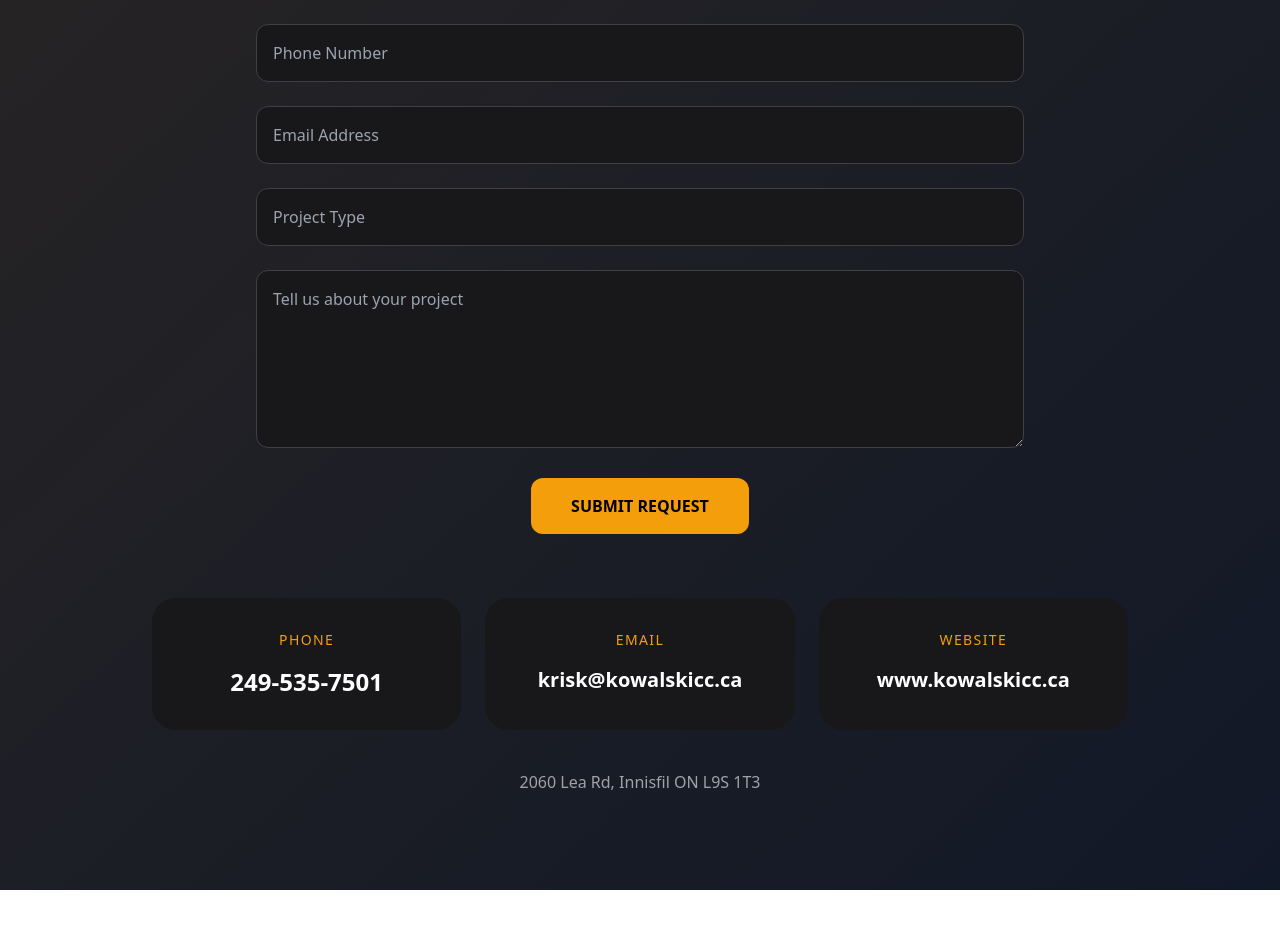
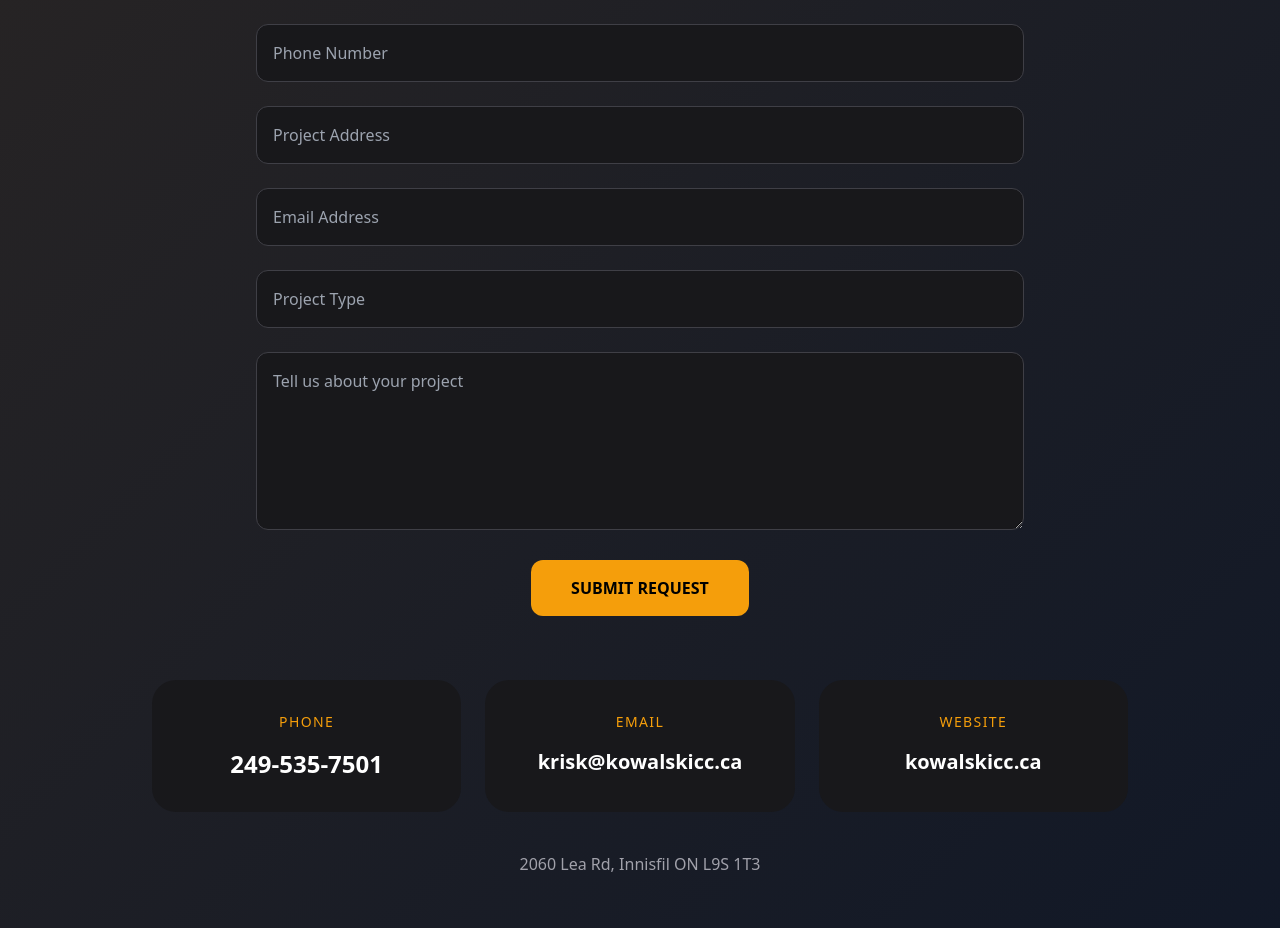
Before and after one commit to kowalski3026/kowalski-concrete-website, a Next.js app: page / in a window 1280 px wide. Shown: the part 4261-5189 px from the top of the page. Before the commit the page ends 5151 px from the top, so only its background shows below. Built offline with nearby package versions, Linux system fonts and the light colour scheme.

Commit message:
Update page.js

```diff
--- a/app/page.js
+++ b/app/page.js
@@ -294,7 +294,12 @@ export default function Home() {
     required
     className="w-full p-4 bg-zinc-900 border border-zinc-700 rounded-xl"
   />
-
+<input
+  type="text"
+  name="address"
+  placeholder="Project Address"
+  className="w-full p-4 bg-zinc-900 border border-zinc-700 rounded-xl"
+/>
   <input
     type="email"
     name="email"
@@ -330,20 +335,28 @@ export default function Home() {
           <div className="grid md:grid-cols-3 gap-6 mt-16">
             <div className="bg-zinc-900 rounded-3xl p-8">
               <h3 className="text-amber-500 uppercase tracking-widest text-sm">Phone</h3>
-              <p className="mt-4 text-2xl font-bold">249-535-7501</p>
+              <a
+  href="tel:2495357501"
+  className="mt-4 text-2xl font-bold block hover:text-amber-400 transition"
+>
+  249-535-7501
+</a>
             </div>
 
             <div className="bg-zinc-900 rounded-3xl p-8">
               <h3 className="text-amber-500 uppercase tracking-widest text-sm">Email</h3>
-              <p className="mt-4 text-xl font-bold break-words">
-                krisk@kowalskicc.ca
-              </p>
+              <a
+  href="mailto:krisk@kowalskicc.ca"
+  className="mt-4 text-xl font-bold block hover:text-amber-400 transition"
+>
+  krisk@kowalskicc.ca
+</a>
             </div>
 
             <div className="bg-zinc-900 rounded-3xl p-8">
               <h3 className="text-amber-500 uppercase tracking-widest text-sm">Website</h3>
               <p className="mt-4 text-xl font-bold break-words">
-                www.kowalskicc.ca
+                kowalskicc.ca
               </p>
             </div>
           </div>
```
